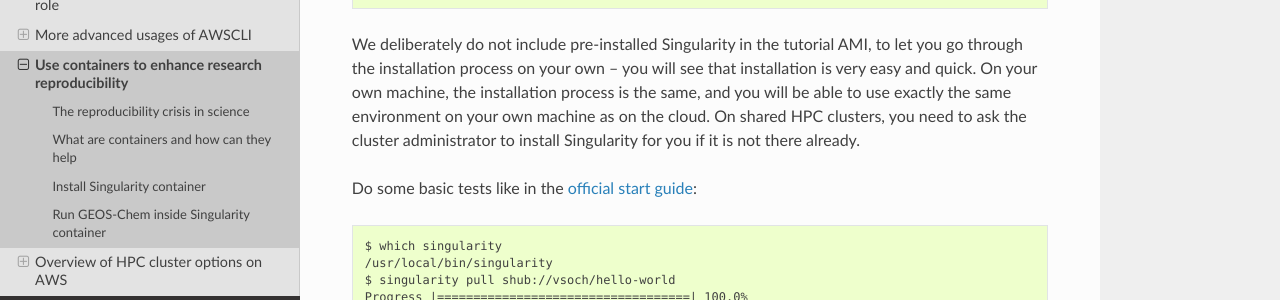
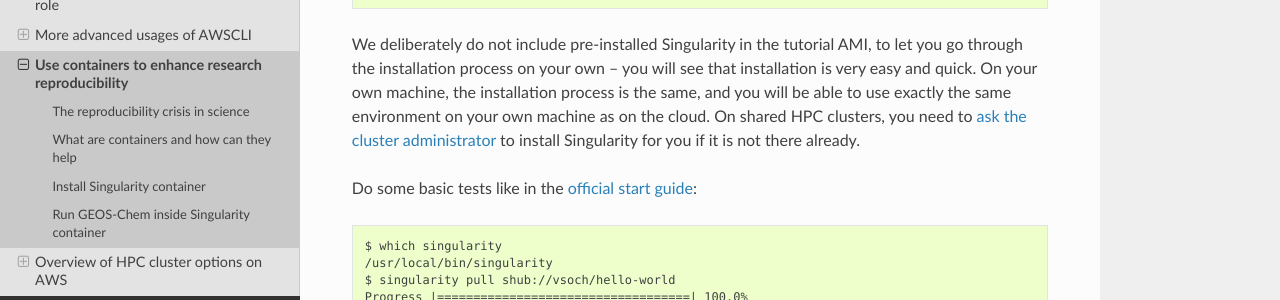
Before and after one commit to geoschem/geos-chem-cloud, a Sphinx documentation site: the page built from doc/source/chapter03_advanced-tutorial/container.rst, in a window 1280 px wide and 900 px high, scrolled down 1224 px. Shown: the part 223-523 px from the top of the window. Built offline with Sphinx 7.4.7 and the Read the Docs theme 2.0.0, drawn with Linux system fonts in a browser that asks for light colours; part of the change alters nothing that is shown.

```diff
--- a/doc/source/chapter03_advanced-tutorial/container.rst
+++ b/doc/source/chapter03_advanced-tutorial/container.rst
@@ -39,7 +39,7 @@ Follow the `official docs <http://singularity.lbl.gov/docs-installation>`_ for i
   make
   sudo make install
 
-We deliberately do not include pre-installed Singularity in the tutorial AMI, to let you go through the installation process on your own -- you will see that installation is very easy and quick. On your own machine, the installation process is the same, and you will be able to use exactly the same environment on your own machine as on the cloud. On shared HPC clusters, you need to ask the cluster administrator to install Singularity for you if it is not there already.
+We deliberately do not include pre-installed Singularity in the tutorial AMI, to let you go through the installation process on your own -- you will see that installation is very easy and quick. On your own machine, the installation process is the same, and you will be able to use exactly the same environment on your own machine as on the cloud. On shared HPC clusters, you need to `ask the cluster administrator <http://singularity.lbl.gov/install-request>`_ to install Singularity for you if it is not there already.
 
 Do some basic tests like in the `official start guide <http://singularity.lbl.gov/quickstart>`_::
 
```
